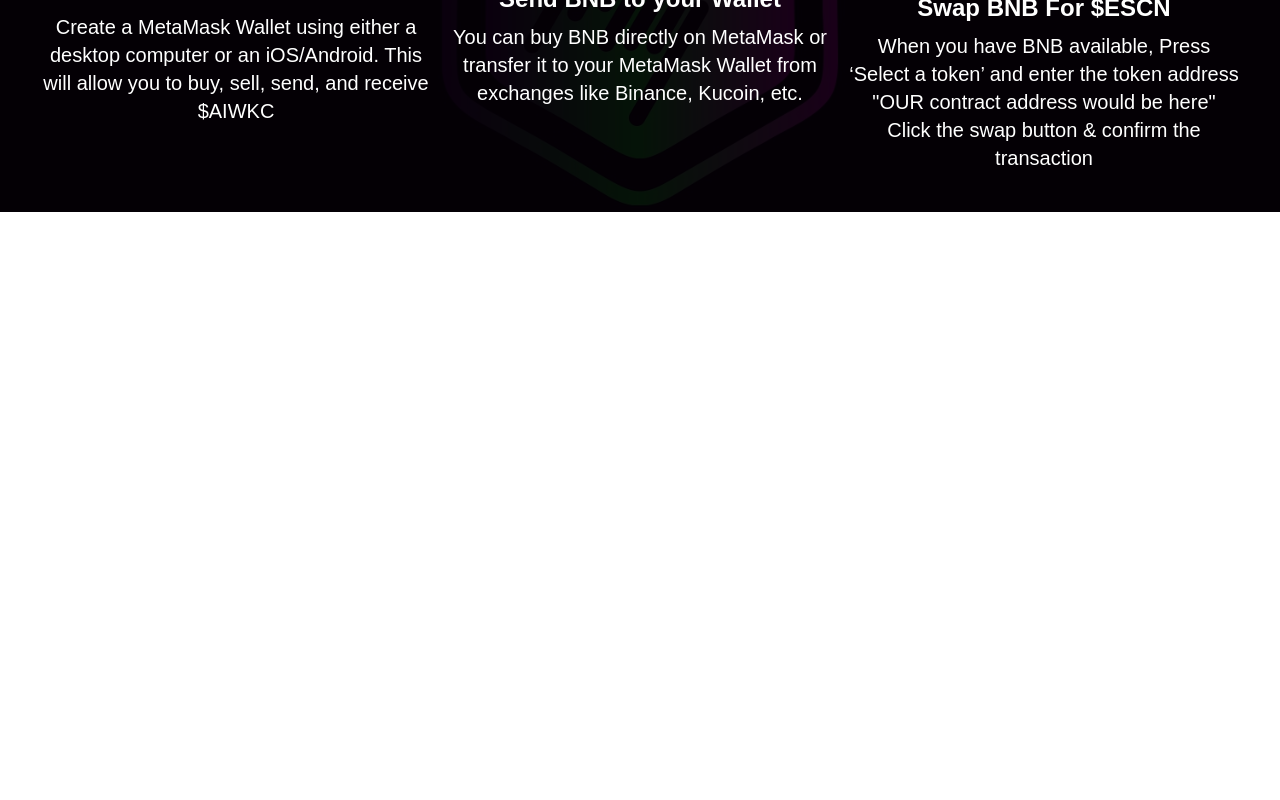
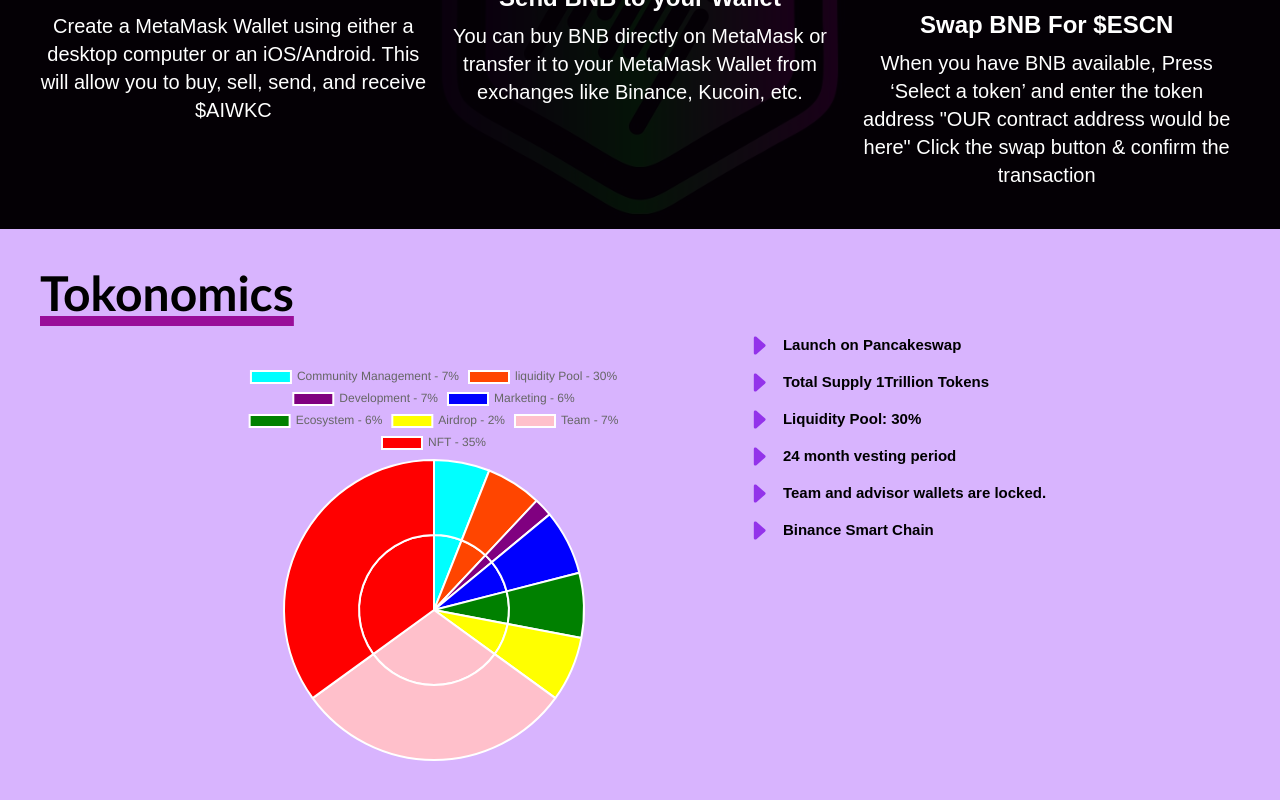
Before and after one commit to codegiyu/viktor-essence, a React (Create React App) app: page / in a window 1280 px wide. Shown: the part 1819-2619 px from the top of the page. Before the commit the page ends 2031 px from the top, so only its background shows below. Built offline with nearby package versions, Linux system fonts and the light colour scheme.

Commit message:
tokonomics built

```diff
--- a/package.json
+++ b/package.json
@@ -1,4 +1,5 @@
 {
+  "homepage": "https://obinnavic.github.io/essence",
   "name": "essence",
   "version": "0.1.0",
   "private": true,
@@ -6,12 +7,17 @@
     "@testing-library/jest-dom": "^5.16.5",
     "@testing-library/react": "^13.4.0",
     "@testing-library/user-event": "^13.5.0",
+    "chart.js": "^4.2.1",
+    "gh-pages": "^5.0.0",
     "react": "^18.2.0",
+    "react-chartjs-2": "^5.2.0",
     "react-dom": "^18.2.0",
     "react-scripts": "5.0.1",
     "web-vitals": "^2.1.4"
   },
   "scripts": {
+    "predeploy": "npm run build",
+    "deploy": "gh-pages -d build",
     "start": "react-scripts start",
     "build": "react-scripts build",
     "test": "react-scripts test",
--- a/src/components/Home.js
+++ b/src/components/Home.js
@@ -6,8 +6,55 @@ import FeaturesMobile from './FeaturesMobile';
 import Metamask from "../images/metamask.png";
 import BNB from "../images/bnb.png";
 import MobileNav from './MobileNav';
+import { Chart as ChartJS, ArcElement, Tooltip, Legend } from "chart.js";
+import { Pie } from "react-chartjs-2";
+
+ChartJS.register(ArcElement, Tooltip, Legend);
+
 
 function Home() {
+  const data = {
+    labels: [
+      "Community Management - 7%",
+      "liquidity Pool - 30%",
+      "Development - 7%",
+      "Marketing - 6%",
+      "Ecosystem - 6%",
+      "Airdrop - 2%",
+      "Team - 7%",
+      "NFT - 35%",
+    ],
+    datasets: [
+      {
+        data: [6, 6, 2, 7, 7, 7, 30, 35],
+        backgroundColor: [
+          "aqua",
+          "orangered",
+          "purple",
+          "blue",
+          "green",
+          "yellow",
+          "pink",
+          "red",
+        ],
+      },
+      {
+        data: [6, 6, 2, 7, 7, 7, 30, 35],
+        backgroundColor: [
+          "aqua",
+          "orangered",
+          "purple",
+          "blue",
+          "green",
+          "yellow",
+          "pink",
+          "red",
+        ],
+      },
+    ],
+  };
+
+
   const [mobileNav, setMobileNav] = useState(false);
 
   const OpenNav = () => {
@@ -21,8 +68,8 @@ function Home() {
   return (
     <main>
       <Nav />
-      <MobileNav CloseNav={CloseNav} mobileNav={mobileNav}/>
-      <div className='sticky bg-white w-full flex items-center justify-between md:hidden'>
+      <MobileNav CloseNav={CloseNav} mobileNav={mobileNav} />
+      <div className="sticky bg-white w-full flex items-center justify-between md:hidden">
         <img src={essenceLogoMain} alt="logo" className="w-9 m-4" />
         <svg
           xmlns="http://www.w3.org/2000/svg"
@@ -71,7 +118,7 @@ function Home() {
           <h1 className="text-center md:text-left text-white font-bold headDecor text-5xl">
             How To Buy
           </h1>
-          <div className="grid grid-col-1 grid-row-3 md:grid-cols-3 md:grid-rows-1 gap-3 mt-8">
+          <div className="grid grid-col-1 grid-row-3 md:grid-cols-3 md:grid-rows-1 gap-3 md:gap-5 mt-8">
             <div className="text-center">
               <div className="flex flex-col mb-2">
                 <img
@@ -106,7 +153,7 @@ function Home() {
                 <img
                   src={essenceLogoMain}
                   alt="logo"
-                  className="w-2/12 mx-auto my-3"
+                  className="w-2/12 md:w-20 mx-auto my-3"
                 />
                 <h2 className="text-white font-bold text-xl md:text-2xl">
                   Swap BNB For $ESCN
@@ -121,6 +168,96 @@ function Home() {
           </div>
         </div>
       </div>
+      <div className="bg-purple-300 md:p-10 md:p-30">
+        <h1 className="text-center md:text-left font-bold headDecor text-5xl mb-4">
+          Tokonomics
+        </h1>
+        <div className="flex flex-col md:justify-center md:flex-row w-full">
+          <div className="flex flex-col items-center my-7 md:w-1/3 md:mr-28">
+            <Pie data={data}></Pie>
+          </div>
+          <div>
+            <div className="flex items-center mb-3">
+              <svg
+                xmlns="http://www.w3.org/2000/svg"
+                width="25"
+                height="25"
+                fill="currentColor"
+                class="bi bi-caret-right-fill text-purple-600 mr-3"
+                viewBox="0 0 16 16"
+              >
+                <path d="m12.14 8.753-5.482 4.796c-.646.566-1.658.106-1.658-.753V3.204a1 1 0 0 1 1.659-.753l5.48 4.796a1 1 0 0 1 0 1.506z" />
+              </svg>
+              <p className="font-bold">Launch on Pancakeswap</p>
+            </div>
+            <div className="flex items-center mb-3">
+              <svg
+                xmlns="http://www.w3.org/2000/svg"
+                width="25"
+                height="25"
+                fill="currentColor"
+                class="bi bi-caret-right-fill text-purple-600 mr-3"
+                viewBox="0 0 16 16"
+              >
+                <path d="m12.14 8.753-5.482 4.796c-.646.566-1.658.106-1.658-.753V3.204a1 1 0 0 1 1.659-.753l5.48 4.796a1 1 0 0 1 0 1.506z" />
+              </svg>
+              <p className="font-bold">Total Supply 1Trillion Tokens</p>
+            </div>
+            <div className="flex items-center mb-3">
+              <svg
+                xmlns="http://www.w3.org/2000/svg"
+                width="25"
+                height="25"
+                fill="currentColor"
+                class="bi bi-caret-right-fill text-purple-600 mr-3"
+                viewBox="0 0 16 16"
+              >
+                <path d="m12.14 8.753-5.482 4.796c-.646.566-1.658.106-1.658-.753V3.204a1 1 0 0 1 1.659-.753l5.48 4.796a1 1 0 0 1 0 1.506z" />
+              </svg>
+              <p className="font-bold">Liquidity Pool: 30%</p>
+            </div>
+            <div className="flex items-center mb-3">
+              <svg
+                xmlns="http://www.w3.org/2000/svg"
+                width="25"
+                height="25"
+                fill="currentColor"
+                class="bi bi-caret-right-fill text-purple-600 mr-3"
+                viewBox="0 0 16 16"
+              >
+                <path d="m12.14 8.753-5.482 4.796c-.646.566-1.658.106-1.658-.753V3.204a1 1 0 0 1 1.659-.753l5.48 4.796a1 1 0 0 1 0 1.506z" />
+              </svg>
+              <p className="font-bold">24 month vesting period</p>
+            </div>
+            <div className="flex items-center mb-3">
+              <svg
+                xmlns="http://www.w3.org/2000/svg"
+                width="25"
+                height="25"
+                fill="currentColor"
+                class="bi bi-caret-right-fill text-purple-600 mr-3"
+                viewBox="0 0 16 16"
+              >
+                <path d="m12.14 8.753-5.482 4.796c-.646.566-1.658.106-1.658-.753V3.204a1 1 0 0 1 1.659-.753l5.48 4.796a1 1 0 0 1 0 1.506z" />
+              </svg>
+              <p className="font-bold">Team and advisor wallets are locked.</p>
+            </div>
+            <div className="flex items-center mb-3">
+              <svg
+                xmlns="http://www.w3.org/2000/svg"
+                width="25"
+                height="25"
+                fill="currentColor"
+                class="bi bi-caret-right-fill text-purple-600 mr-3"
+                viewBox="0 0 16 16"
+              >
+                <path d="m12.14 8.753-5.482 4.796c-.646.566-1.658.106-1.658-.753V3.204a1 1 0 0 1 1.659-.753l5.48 4.796a1 1 0 0 1 0 1.506z" />
+              </svg>
+              <p className="font-bold">Binance Smart Chain</p>
+            </div>
+          </div>
+        </div>
+      </div>
     </main>
   );
 }
```
Also changed, not shown: 1 other file (tests, documents, lock files or other folders).
